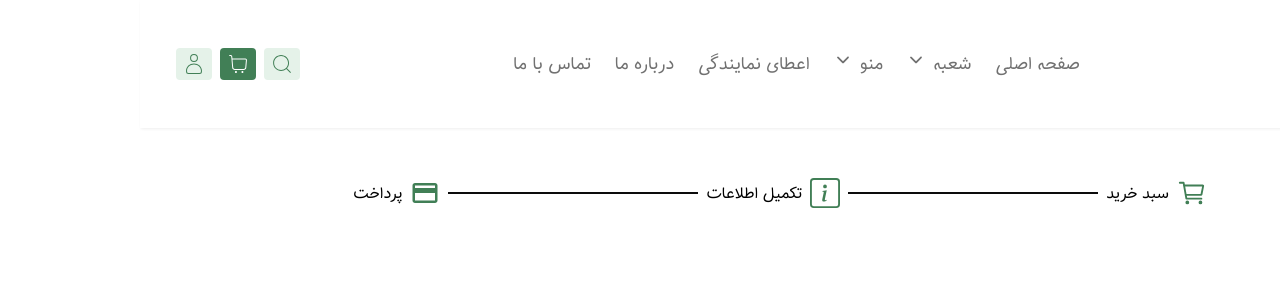
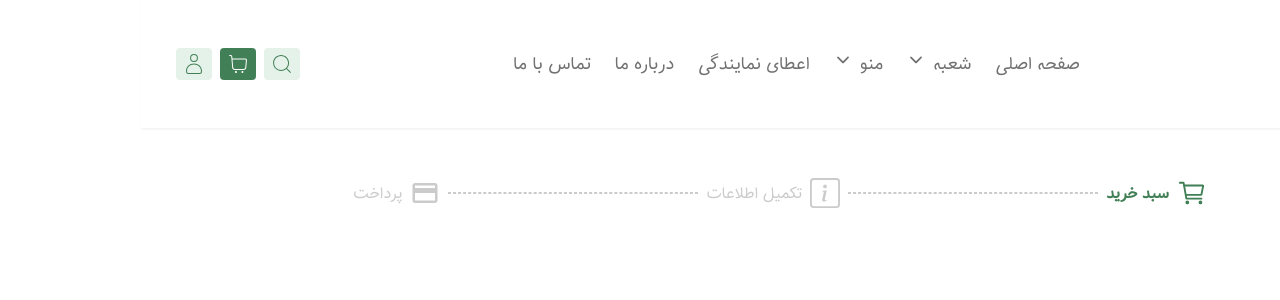
Before and after one commit to rabbaniha91/tarkhineh_client, a React (Vite) app: page /cart in a window 1280 px wide. Shown: the top 300 px of the page. Built offline with nearby package versions, Linux system fonts and the light colour scheme.

Commit message:
set change state style for stepper

```diff
--- a/src/components/Stepper/Stepper.jsx
+++ b/src/components/Stepper/Stepper.jsx
@@ -1,28 +1,33 @@
-import React from 'react';
+import React, { useState } from 'react';
 import styles from "./styles.module.css"
 import { BsInfoSquare } from "react-icons/bs";
 import { MdPayment } from "react-icons/md";
 import { IoCartOutline } from "react-icons/io5";
+import { FaRegCheckSquare } from "react-icons/fa";
 
 
-const Stepper = () => (
+const Stepper = () => {
+    const [shoppingState, setShoppingState] = useState(1)
+
+    return (
         <div className={styles.container}>
 
-        <span className={styles.steps_sign}>
-            <IoCartOutline className={styles.icons} />
+            <span className={`${styles.steps_sign} ${shoppingState >= 1 && styles.active_state}`}>
+                <IoCartOutline className={`${styles.icons} ${shoppingState >= 1 && styles.active_state}`} />
             </span>
-        <span className={styles.text}>سبد خرید</span>
+            <span className={`${styles.text} ${shoppingState >= 1 && styles.active_state}`}>سبد خرید</span>
             <div className={styles.solid_line}></div>
-        <span className={styles.steps_sign}>
-            <BsInfoSquare className={styles.icons} />
+            <span className={`${styles.steps_sign} ${shoppingState >= 2 && styles.active_state}`}>
+                <BsInfoSquare className={`${styles.icons} ${shoppingState >= 2 && styles.active_state}`} />
             </span>
-        <span className={styles.text}>تکمیل اطلاعات</span>
+            <span className={`${styles.text} ${shoppingState >= 2 && styles.active_state}`}>تکمیل اطلاعات</span>
             <div className={styles.solid_line}></div>
-        <span className={styles.steps_sign}>
-            <MdPayment className={styles.icons} />
+            <span className={`${styles.steps_sign} ${shoppingState === 3 && styles.active_state}`}>
+                <MdPayment className={`${styles.icons} ${shoppingState === 3 && styles.active_state}`} />
             </span>
-        <span className={styles.text}>پرداخت</span>
+            <span className={`${styles.text} ${shoppingState === 3 && styles.active_state}`}>پرداخت</span>
 
         </div>
-);
+    )
+};
 export default Stepper;
--- a/src/components/Stepper/styles.module.css
+++ b/src/components/Stepper/styles.module.css
@@ -10,11 +10,8 @@
   display: flex;
   align-items: center;
   justify-content: center;
-  color: var(--green-primary);
-  /* margin: 0 4px; */
+  color: var(--neutral-cbcbcb);
 }
-
-
 
 .icons {
   width: 30px;
@@ -23,14 +20,20 @@
   margin: 0 8px;
 }
 
-.text{
-    margin-left: 8px;
+.text {
+  margin-left: 8px;
+  color: var(--neutral-cbcbcb);
+}
+
+.active_state {
+  color: var(--green-primary);
+  font-weight: bold;
 }
 
 .solid_line {
   width: 250px;
   height: 0.05px;
-  border: 0.05px solid var(--neutral-black);
+  border: 0.05px dashed var(--neutral-cbcbcb);
 }
 
 @keyframes inProggress {
```
Lines whose indentation alone changed are shown as unchanged.
